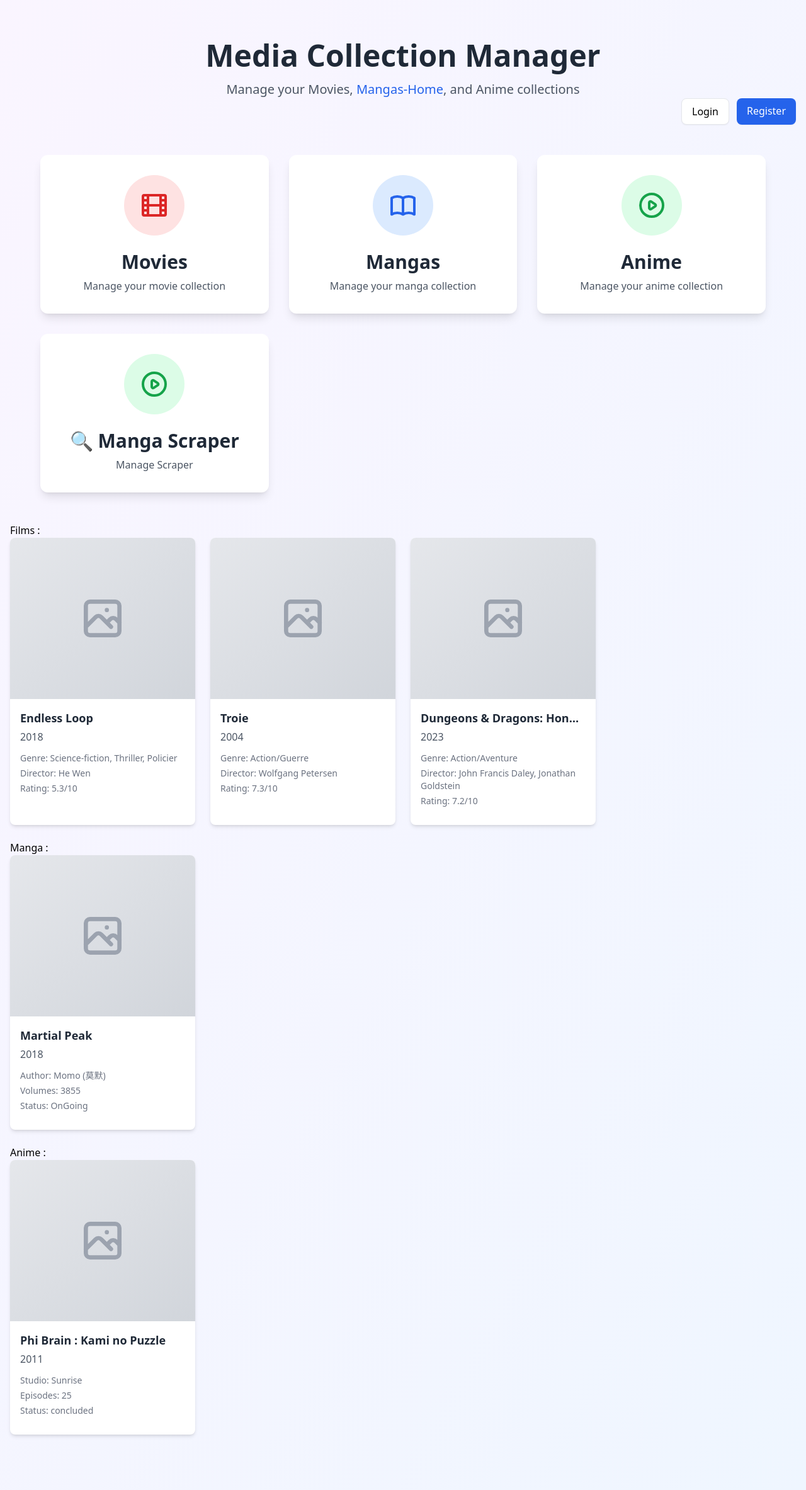
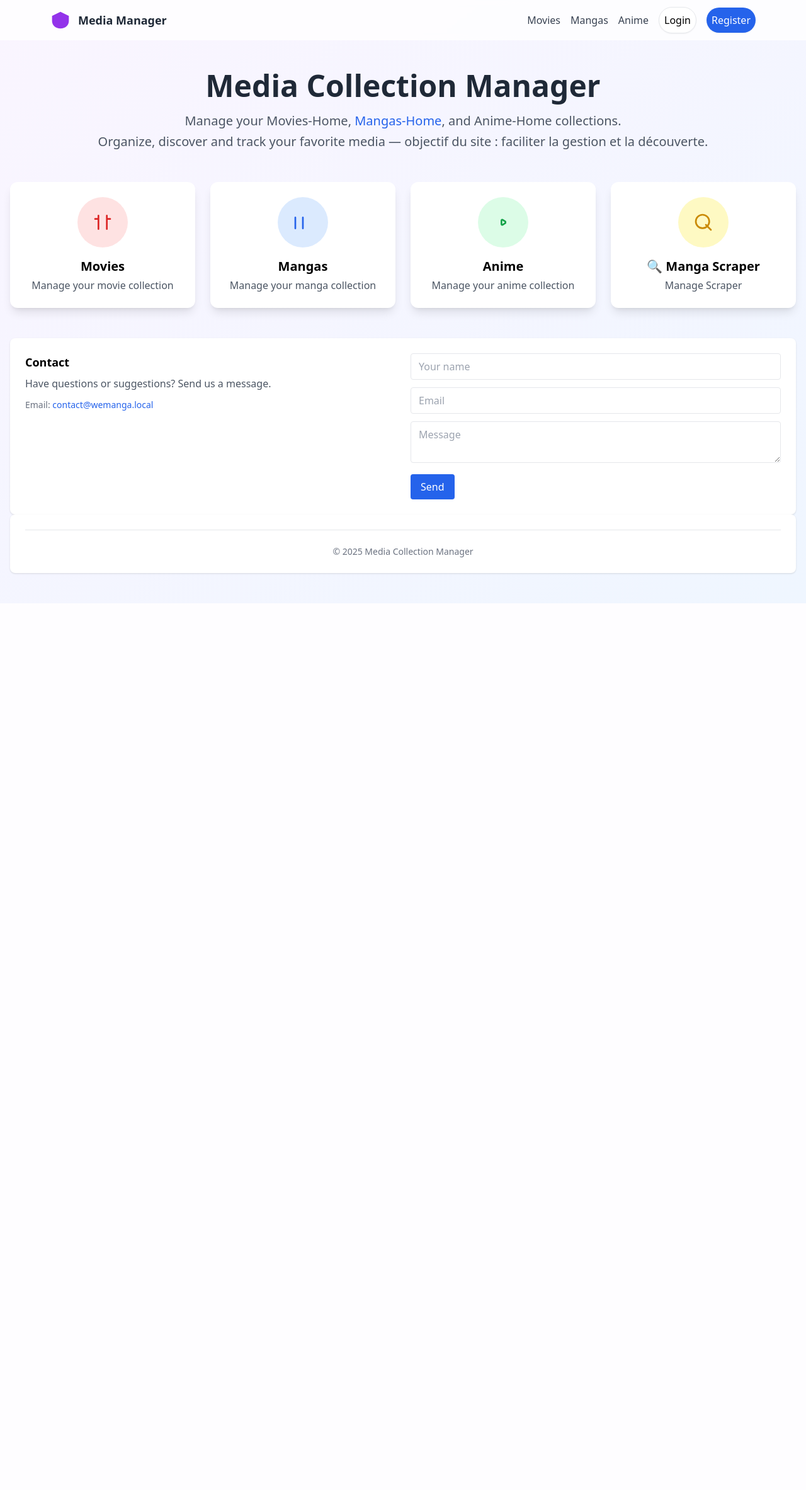
Before and after one commit to r-benoudi/Apify_Scraper, a Flask app: page / in a window 1280 px wide. Shown: the whole page at 63% size. After the commit the page ends 958 px from the top, so only its background shows below. Run offline with Flask 3, Linux system fonts and the light colour scheme; data comes from the database, SQL or seed files in the repository; some libraries are stand-ins or nearby versions.

Commit message:
page index

```diff
--- a/app/templates/index.html
+++ b/app/templates/index.html
@@ -7,195 +7,122 @@
     <script src="https://cdn.tailwindcss.com"></script>
 </head>
 <body class="bg-gradient-to-br from-purple-50 to-blue-50 min-h-screen">
-    <div class="container mx-auto px-4 py-16">
-        <!-- Auth buttons -->
 
+    <!-- Navbar -->
+    <header class="fixed w-full top-0 left-0 z-50 bg-white/80 backdrop-blur-sm">
+        <div class="max-w-6xl mx-auto px-4">
+            <div class="flex items-center justify-between h-16">
+                <a href="/" class="flex items-center gap-3">
+                    <svg class="w-8 h-8 text-purple-600" fill="currentColor" viewBox="0 0 24 24"><path d="M12 2L2 7v6c0 5 4 9 10 9s10-4 10-9V7l-10-5z"/></svg>
+                    <span class="font-bold text-lg text-gray-800">Media Manager</span>
+                </a>
+                <nav class="flex items-center gap-4">
+                    <a href="/movies" class="text-gray-700 hover:text-blue-600">Movies</a>
+                    <a href="/mangas" class="text-gray-700 hover:text-blue-600">Mangas</a>
+                    <a href="/anime" class="text-gray-700 hover:text-blue-600">Anime</a>
 
-        <div class="text-center mb-12">
-            <h1 class="text-5xl font-bold text-gray-800 mb-4">Media Collection Manager</h1>
-            <p class="text-xl text-gray-600">Manage your Movies, <a class="text-blue-600" href="/home">Mangas-Home</a>, and Anime collections</p>
-            <div class="flex justify-end mb-6">
-                <a href="/login" class="px-4 py-2 mr-3 bg-white border border-gray-200 rounded-lg shadow-sm hover:bg-gray-50 inline-block">Login</a>
-                <a href="/register" class="px-4 py-2 bg-blue-600 text-white rounded-lg shadow-sm hover:bg-blue-700 inline-block">Register</a>
+                    <a href="/login" title="Login" class="p-2 rounded-full bg-white border border-gray-200 shadow-sm hover:bg-gray-50">
+                    Login
+                    </a>
+                    <a href="/register" title="Register" class="p-2 rounded-full bg-blue-600 text-white shadow-sm hover:bg-blue-700">
+                    Register
+                    </a>
+                </nav>
             </div>
         </div>
+    </header>
 
-        <div class="grid grid-cols-1 md:grid-cols-3 gap-8 max-w-6xl mx-auto">
-            <!-- Movies Card -->
-            <a href="/movies" class="group">
-                <div class="bg-white rounded-xl shadow-lg hover:shadow-2xl transform hover:-translate-y-2 transition-all duration-300 p-8 text-center">
-                    <div class="bg-red-100 rounded-full w-24 h-24 flex items-center justify-center mx-auto mb-6 group-hover:bg-red-200 transition-colors">
-                        <svg class="w-12 h-12 text-red-600" fill="none" stroke="currentColor" viewBox="0 0 24 24">
-                            <path stroke-linecap="round" stroke-linejoin="round" stroke-width="2" d="M7 4v16M17 4v16M3 8h4m10 0h4M3 12h18M3 16h4m10 0h4M4 20h16a1 1 0 001-1V5a1 1 0 00-1-1H4a1 1 0 00-1 1v14a1 1 0 001 1z"></path>
-                        </svg>
+    <main class="pt-28 pb-12">
+        <div class="max-w-7xl mx-auto px-4">
+
+            <!-- Section 1: Hero / Description -->
+            <section class="text-center mb-12">
+                <h1 class="text-5xl font-bold text-gray-800 mb-4">Media Collection Manager</h1>
+                <p class="text-xl text-gray-600 leading-relaxed">Manage your Movies-Home, <a class="text-blue-600" href="/home">Mangas-Home</a>, and Anime-Home collections.<br class="hidden sm:block">Organize, discover and track your favorite media — objectif du site : faciliter la gestion et la découverte.</p>
+            </section>
+
+            <!-- Section 2: Features Grid -->
+            <section class="mb-12">
+                <div class="grid grid-cols-1 sm:grid-cols-2 lg:grid-cols-4 gap-6">
+                    <a href="/movies" class="group block">
+                        <div class="bg-white rounded-xl shadow-lg p-6 text-center hover:shadow-2xl transition">
+                            <div class="bg-red-100 rounded-full w-20 h-20 flex items-center justify-center mx-auto mb-4 group-hover:bg-red-200">
+                                <svg class="w-8 h-8 text-red-600" fill="none" stroke="currentColor" viewBox="0 0 24 24"><path stroke-linecap="round" stroke-linejoin="round" stroke-width="2" d="M7 4v16M17 4v16M3 8h4m10 0h4"/></svg>
                             </div>
-                    <h2 class="text-3xl font-bold text-gray-800 mb-2">Movies</h2>
+                            <h3 class="text-xl font-bold mb-1">Movies</h3>
                             <p class="text-gray-600">Manage your movie collection</p>
                         </div>
                     </a>
 
-            <!-- Mangas Card -->
-            <a href="/mangas" class="group">
-                <div class="bg-white rounded-xl shadow-lg hover:shadow-2xl transform hover:-translate-y-2 transition-all duration-300 p-8 text-center">
-                    <div class="bg-blue-100 rounded-full w-24 h-24 flex items-center justify-center mx-auto mb-6 group-hover:bg-blue-200 transition-colors">
-                        <svg class="w-12 h-12 text-blue-600" fill="none" stroke="currentColor" viewBox="0 0 24 24">
-                            <path stroke-linecap="round" stroke-linejoin="round" stroke-width="2" d="M12 6.253v13m0-13C10.832 5.477 9.246 5 7.5 5S4.168 5.477 3 6.253v13C4.168 18.477 5.754 18 7.5 18s3.332.477 4.5 1.253m0-13C13.168 5.477 14.754 5 16.5 5c1.747 0 3.332.477 4.5 1.253v13C19.832 18.477 18.247 18 16.5 18c-1.746 0-3.332.477-4.5 1.253"></path>
-                        </svg>
+                    <a href="/mangas" class="group block">
+                        <div class="bg-white rounded-xl shadow-lg p-6 text-center hover:shadow-2xl transition">
+                            <div class="bg-blue-100 rounded-full w-20 h-20 flex items-center justify-center mx-auto mb-4 group-hover:bg-blue-200">
+                                <svg class="w-8 h-8 text-blue-600" fill="none" stroke="currentColor" viewBox="0 0 24 24"><path stroke-linecap="round" stroke-linejoin="round" stroke-width="2" d="M12 6.253v13M3 6.253v13"/></svg>
                             </div>
-                    <h2 class="text-3xl font-bold text-gray-800 mb-2">Mangas</h2>
-                    <p class="text-gray-600">Manage your manga collection </p>
+                            <h3 class="text-xl font-bold mb-1">Mangas</h3>
+                            <p class="text-gray-600">Manage your manga collection</p>
                         </div>
                     </a>
 
-            <!-- Anime Card -->
-            <a href="/anime" class="group">
-                <div class="bg-white rounded-xl shadow-lg hover:shadow-2xl transform hover:-translate-y-2 transition-all duration-300 p-8 text-center">
-                    <div class="bg-green-100 rounded-full w-24 h-24 flex items-center justify-center mx-auto mb-6 group-hover:bg-green-200 transition-colors">
-                        <svg class="w-12 h-12 text-green-600" fill="none" stroke="currentColor" viewBox="0 0 24 24">
-                            <path stroke-linecap="round" stroke-linejoin="round" stroke-width="2" d="M14.752 11.168l-3.197-2.132A1 1 0 0010 9.87v4.263a1 1 0 001.555.832l3.197-2.132a1 1 0 000-1.664z"></path>
-                            <path stroke-linecap="round" stroke-linejoin="round" stroke-width="2" d="M21 12a9 9 0 11-18 0 9 9 0 0118 0z"></path>
-                        </svg>
+                    <a href="/anime" class="group block">
+                        <div class="bg-white rounded-xl shadow-lg p-6 text-center hover:shadow-2xl transition">
+                            <div class="bg-green-100 rounded-full w-20 h-20 flex items-center justify-center mx-auto mb-4 group-hover:bg-green-200">
+                                <svg class="w-8 h-8 text-green-600" fill="none" stroke="currentColor" viewBox="0 0 24 24"><path stroke-linecap="round" stroke-linejoin="round" stroke-width="2" d="M14.752 11.168l-3.197-2.132A1 1 0 0010 9.87v4.263a1 1 0 001.555.832l3.197-2.132z"/></svg>
                             </div>
-                    <h2 class="text-3xl font-bold text-gray-800 mb-2">Anime</h2>
+                            <h3 class="text-xl font-bold mb-1">Anime</h3>
                             <p class="text-gray-600">Manage your anime collection</p>
                         </div>
                     </a>
-            <!-- <a href="/scraper">🔍 Manga Scraper</a> -->
-
-            <a href="/scraper" class="group">
-                <div class="bg-white rounded-xl shadow-lg hover:shadow-2xl transform hover:-translate-y-2 transition-all duration-300 p-8 text-center">
-                    <div class="bg-green-100 rounded-full w-24 h-24 flex items-center justify-center mx-auto mb-6 group-hover:bg-green-200 transition-colors">
-                        <svg class="w-12 h-12 text-green-600" fill="none" stroke="currentColor" viewBox="0 0 24 24">
-                            <path stroke-linecap="round" stroke-linejoin="round" stroke-width="2" d="M14.752 11.168l-3.197-2.132A1 1 0 0010 9.87v4.263a1 1 0 001.555.832l3.197-2.132a1 1 0 000-1.664z"></path>
-                            <path stroke-linecap="round" stroke-linejoin="round" stroke-width="2" d="M21 12a9 9 0 11-18 0 9 9 0 0118 0z"></path>
-                        </svg>
+                    <!-- for admin  -->
+                    <a href="/scraper" class="group block">
+                        <div class="bg-white rounded-xl shadow-lg p-6 text-center hover:shadow-2xl transition">
+                            <div class="bg-yellow-100 rounded-full w-20 h-20 flex items-center justify-center mx-auto mb-4 group-hover:bg-yellow-200">
+                                <svg class="w-8 h-8 text-yellow-600" fill="none" stroke="currentColor" viewBox="0 0 24 24"><path stroke-linecap="round" stroke-linejoin="round" stroke-width="2" d="M21 21l-6-6M11 19a8 8 0 100-16 8 8 0 000 16z"/></svg>
                             </div>
-                    <h2 class="text-3xl font-bold text-gray-800 mb-2">🔍 Manga Scraper</h2>
+                            <h3 class="text-xl font-bold mb-1">🔍 Manga Scraper</h3>
                             <p class="text-gray-600">Manage Scraper</p>
                         </div>
                     </a>
+                </div>
+            </section>
+
+            <!-- Section 3: Contact + Footer -->
+            <section class="bg-white rounded-lg shadow p-6">
+                <div class="grid grid-cols-1 md:grid-cols-2 gap-6">
+                    <div>
+                        <h4 class="font-bold text-lg mb-2">Contact</h4>
+                        <p class="text-gray-600">Have questions or suggestions? Send us a message.</p>
+                        <p class="mt-3 text-sm text-gray-500">Email: <a href="mailto:contact@wemanga.local" class="text-blue-600">contact@wemanga.local</a></p>
+                    </div>
+                    <form id="contactForm" class="space-y-3">
+                        <input type="text" id="cname" placeholder="Your name" class="w-full border border-gray-200 rounded px-3 py-2" />
+                        <input type="email" id="cemail" placeholder="Email" class="w-full border border-gray-200 rounded px-3 py-2" />
+                        <textarea id="cmessage" placeholder="Message" class="w-full border border-gray-200 rounded px-3 py-2"></textarea>
+                        <button type="button" id="sendMsg" class="bg-blue-600 text-white px-4 py-2 rounded">Send</button>
+                    </form>
+                </div>
+            </section>
+
+            <!-- Section 3: Contact + Footer -->
+            <section class="bg-white rounded-lg shadow p-6">
+                <hr>
+                <div class="mt-6 text-center text-sm text-gray-500">© <span id="year"></span> Media Collection Manager</div>
+            </section>
 
         </div>
-
-
-        <br><br>
-        <!-- Main Content -->
-        <main class="flex-1">
-
-
-            <h1>Films :</h1>
-            <div class="grid grid-cols-1 md:grid-cols-2 lg:grid-cols-3 xl:grid-cols-4 gap-6">
-
-                {% for item in items1 %}
-                <div class="bg-white rounded-lg shadow-md overflow-hidden hover:shadow-xl transition-shadow duration-300">
-                    <!-- Thumbnail Placeholder -->
-                    <div class="bg-gradient-to-br from-gray-200 to-gray-300 h-64 flex items-center justify-center">
-                        <svg class="w-20 h-20 text-gray-400" fill="none" stroke="currentColor" viewBox="0 0 24 24">
-                            <path stroke-linecap="round" stroke-linejoin="round" stroke-width="2" d="M4 16l4.586-4.586a2 2 0 012.828 0L16 16m-2-2l1.586-1.586a2 2 0 012.828 0L20 14m-6-6h.01M6 20h12a2 2 0 002-2V6a2 2 0 00-2-2H6a2 2 0 00-2 2v12a2 2 0 002 2z"></path>
-                        </svg>
-                    </div>
-
-                    <!-- Card Content -->
-                    <div class="p-4">
-                        <h3 class="text-lg font-bold text-gray-800 mb-1 truncate" title="{{ item.title }}">{{ item.title }}</h3>
-                        <p class="text-gray-600 mb-3">{{ item.year or 'Year Unknown' }}</p>
-
-                        <!-- Additional Info -->
-                        <div class="text-sm text-gray-500 mb-3 space-y-1">
-                            {% if item.genre %}<p><span class="font-medium">Genre:</span> {{ item.genre }}</p>{% endif %}
-                            {% if item.director %}<p><span class="font-medium">Director:</span> {{ item.director }}</p>{% endif %}
-                            {% if item.rating %}<p><span class="font-medium">Rating:</span> {{ item.rating }}/10</p>{% endif %}
-                        </div>
-
-
-                    </div>
-
-                </div>
-                {% endfor %}
-
-            </div>
-            <br>
-
-            <h1>Manga :</h1>
-            <div class="grid grid-cols-1 md:grid-cols-2 lg:grid-cols-3 xl:grid-cols-4 gap-6">
-
-                {% for item in items2 %}
-                <div class="bg-white rounded-lg shadow-md overflow-hidden hover:shadow-xl transition-shadow duration-300">
-                    <!-- Thumbnail Placeholder -->
-                    <div class="bg-gradient-to-br from-gray-200 to-gray-300 h-64 flex items-center justify-center">
-                        <svg class="w-20 h-20 text-gray-400" fill="none" stroke="currentColor" viewBox="0 0 24 24">
-                            <path stroke-linecap="round" stroke-linejoin="round" stroke-width="2" d="M4 16l4.586-4.586a2 2 0 012.828 0L16 16m-2-2l1.586-1.586a2 2 0 012.828 0L20 14m-6-6h.01M6 20h12a2 2 0 002-2V6a2 2 0 00-2-2H6a2 2 0 00-2 2v12a2 2 0 002 2z"></path>
-                        </svg>
-                    </div>
-
-                    <!-- Card Content -->
-                    <div class="p-4">
-                        <h3 class="text-lg font-bold text-gray-800 mb-1 truncate" title="{{ item.title }}">{{ item.title }}</h3>
-                        <p class="text-gray-600 mb-3">{{ item.year or 'Year Unknown' }}</p>
-
-                        <!-- Additional Info -->
-                        <div class="text-sm text-gray-500 mb-3 space-y-1">
-
-                            {% if item.author %}<p><span class="font-medium">Author:</span> {{ item.author }}</p>{% endif %}
-                            {% if item.volumes %}<p><span class="font-medium">Volumes:</span> {{ item.volumes }}</p>{% endif %}
-                            {% if item.status %}<p><span class="font-medium">Status:</span> {{ item.status }}</p>{% endif %}
-
-                        </div>
-
-
-                    </div>
-
-                </div>
-                {% endfor %}
-
-            </div>
-            <br>
-
-            <h2>Anime :</h2>
-            <div class="grid grid-cols-1 md:grid-cols-2 lg:grid-cols-3 xl:grid-cols-4 gap-6">
-
-                {% for item in items3 %}
-                <div class="bg-white rounded-lg shadow-md overflow-hidden hover:shadow-xl transition-shadow duration-300">
-                    <!-- Thumbnail Placeholder -->
-                    <div class="bg-gradient-to-br from-gray-200 to-gray-300 h-64 flex items-center justify-center">
-                        <svg class="w-20 h-20 text-gray-400" fill="none" stroke="currentColor" viewBox="0 0 24 24">
-                            <path stroke-linecap="round" stroke-linejoin="round" stroke-width="2" d="M4 16l4.586-4.586a2 2 0 012.828 0L16 16m-2-2l1.586-1.586a2 2 0 012.828 0L20 14m-6-6h.01M6 20h12a2 2 0 002-2V6a2 2 0 00-2-2H6a2 2 0 00-2 2v12a2 2 0 002 2z"></path>
-                        </svg>
-                    </div>
-
-                    <!-- Card Content -->
-                    <div class="p-4">
-                        <h3 class="text-lg font-bold text-gray-800 mb-1 truncate" title="{{ item.title }}">{{ item.title }}</h3>
-                        <p class="text-gray-600 mb-3">{{ item.year or 'Year Unknown' }}</p>
-
-                        <!-- Additional Info -->
-                        <div class="text-sm text-gray-500 mb-3 space-y-1">
-                            {% if item.studio %}<p><span class="font-medium">Studio:</span> {{ item.studio }}</p>{% endif %}
-                            {% if item.episodes %}<p><span class="font-medium">Episodes:</span> {{ item.episodes }}</p>{% endif %}
-                            {% if item.status %}<p><span class="font-medium">Status:</span> {{ item.status }}</p>{% endif %}
-                        </div>
-
-
-                    </div>
-
-                </div>
-                {% endfor %}
-
-            </div>
-            <br>
-
-
     </main>
 
-
-
-    </div>
-
-
-
-
-
-
+    <script>
+        document.getElementById('year').textContent = new Date().getFullYear();
+        document.getElementById('sendMsg').addEventListener('click', function(){
+            const name = document.getElementById('cname').value.trim();
+            const email = document.getElementById('cemail').value.trim();
+            const message = document.getElementById('cmessage').value.trim();
+            if(!name || !email || !message){ alert('Please fill all contact fields'); return; }
+            alert('Thanks ' + name + '! Message received.');
+            document.getElementById('contactForm').reset();
+        });
+    </script>
 
 </body>
 </html>
```
Also changed, not shown: test.txt (added, +27 -0 lines). Lines whose indentation alone changed are shown as unchanged.
